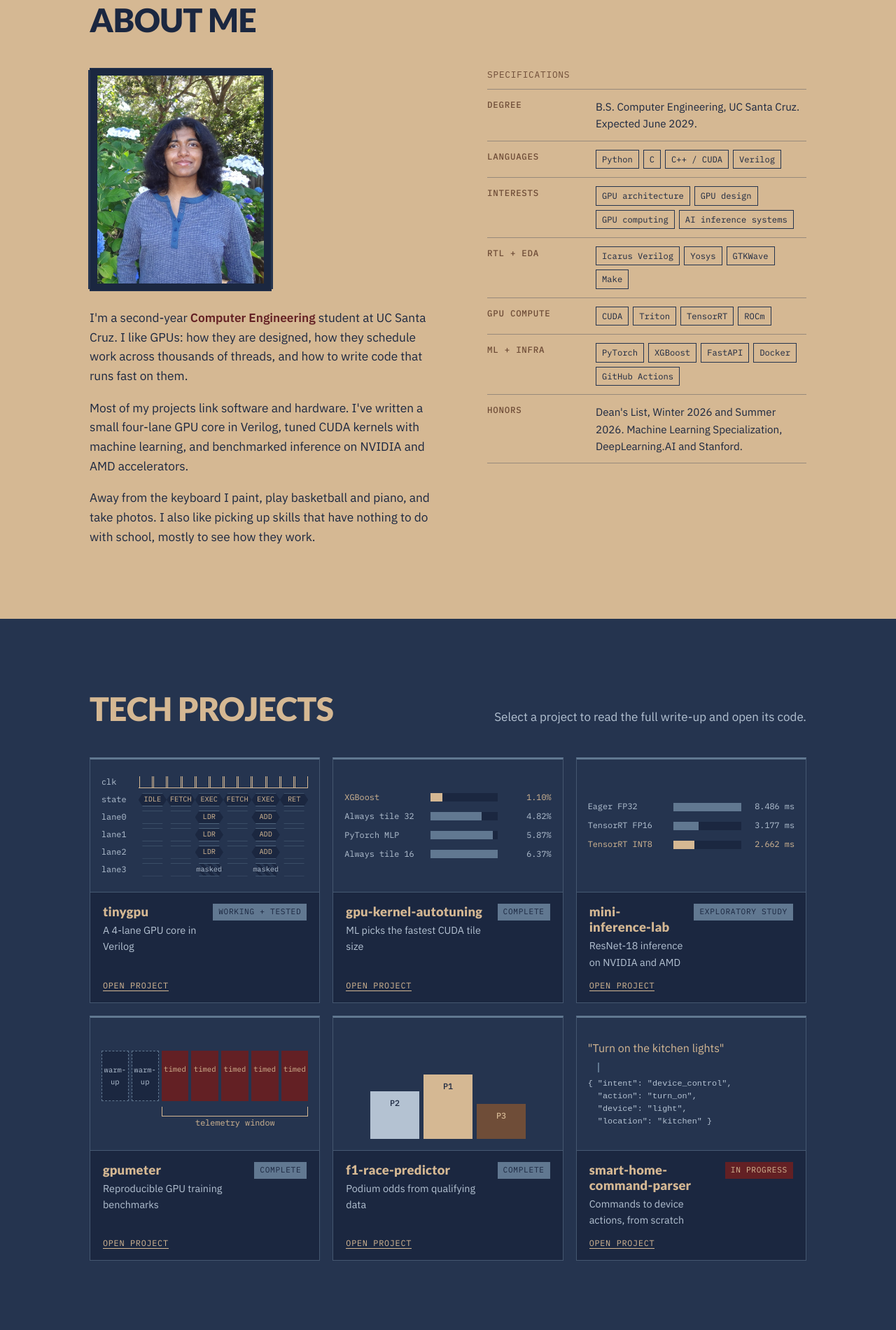
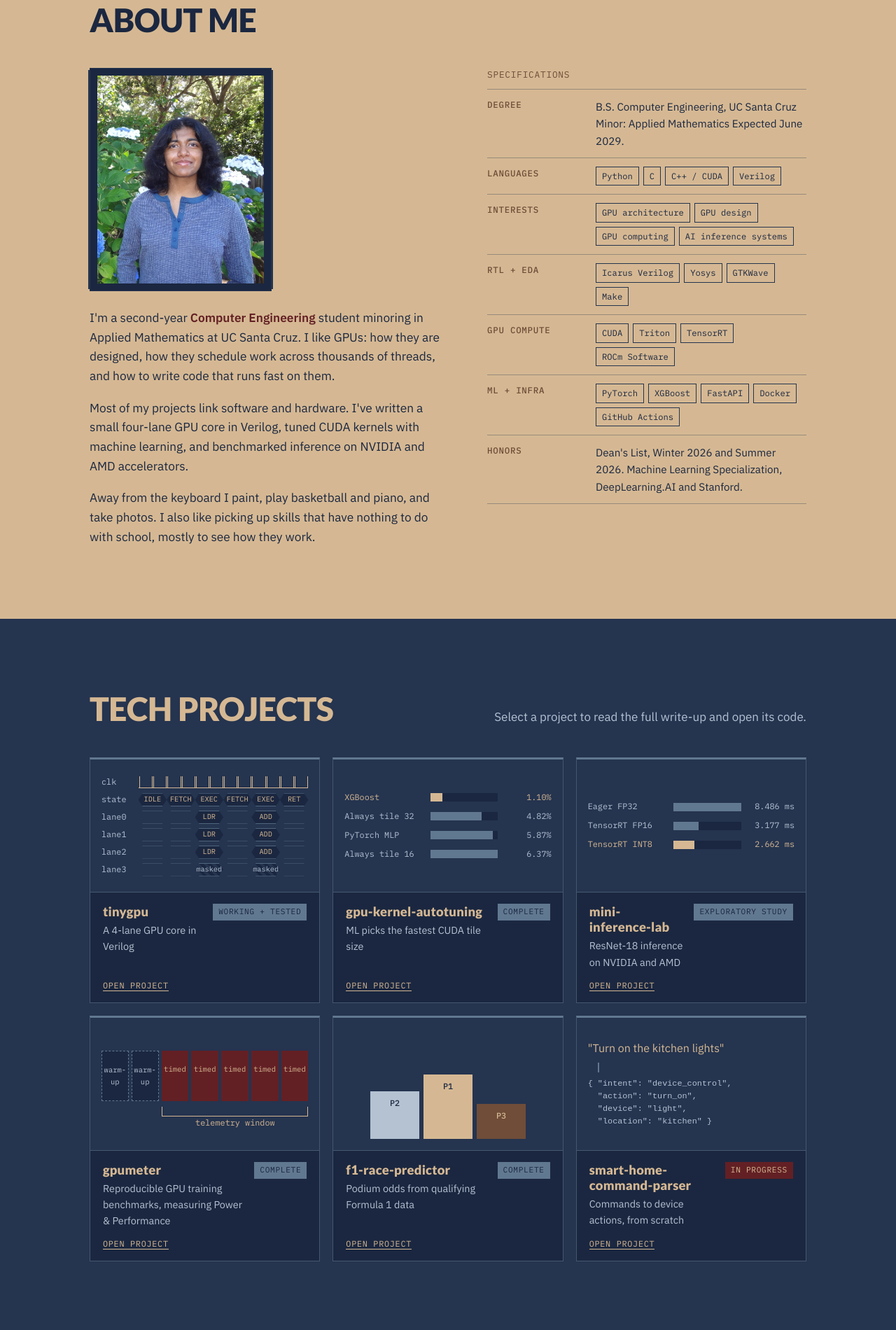
Before and after one commit to rewap23/rewa-bathula, a plain HTML site: page index.html in a window 1280 px wide. Shown: the part 820-2720 px from the top of the page at 70% size. Drawn offline with Linux system fonts and the light colour scheme.

Commit message:
Changes to wording in site

```diff
--- a/index.html
+++ b/index.html
@@ -382,7 +382,7 @@ footer .wrap { display: flex; flex-wrap: wrap; justify-content: space-between; g
 <header class="hero" id="top">
   <div class="wrap">
     <div>
-      <p class="mono">Computer Engineering · UC Santa Cruz</p>
+      <p class="mono">Computer Engineering + Applied Math · UC Santa Cruz</p>
       <h1>Rewa Bathula</h1>
       <p class="lede">I build things where software meets silicon: a GPU core in Verilog, CUDA kernels, and AI inference systems.</p>
       <div class="cta">
@@ -421,17 +421,17 @@ footer .wrap { display: flex; flex-wrap: wrap; justify-content: space-between; g
         <figure class="portrait">
           <img src="photos/rewa.jpg" width="900" height="1125" alt="Rewa Bathula standing in front of blue and white hydrangeas">
         </figure>
-        <p>I'm a second-year <strong>Computer Engineering</strong> student at UC Santa Cruz. I like GPUs: how they are designed, how they schedule work across thousands of threads, and how to write code that runs fast on them.</p>
+        <p>I'm a second-year <strong>Computer Engineering</strong> student minoring in Applied Mathematics at UC Santa Cruz. I like GPUs: how they are designed, how they schedule work across thousands of threads, and how to write code that runs fast on them.</p>
         <p>Most of my projects link software and hardware. I've written a small four-lane GPU core in Verilog, tuned CUDA kernels with machine learning, and benchmarked inference on NVIDIA and AMD accelerators.</p>
         <p>Away from the keyboard I paint, play basketball and piano, and take photos. I also like picking up skills that have nothing to do with school, mostly to see how they work.</p>
       </div>
       <table class="spec">
         <caption class="mono">Specifications</caption>
-        <tr><th scope="row">Degree</th><td>B.S. Computer Engineering, UC Santa Cruz. Expected June 2029.</td></tr>
+        <tr><th scope="row">Degree</th><td>B.S. Computer Engineering, UC Santa Cruz Minor: Applied Mathematics Expected June 2029.</td></tr>
         <tr><th scope="row">Languages</th><td><ul class="tags"><li>Python</li><li>C</li><li>C++ / CUDA</li><li>Verilog</li></ul></td></tr>
         <tr><th scope="row">Interests</th><td><ul class="tags"><li>GPU architecture</li><li>GPU design</li><li>GPU computing</li><li>AI inference systems</li></ul></td></tr>
         <tr><th scope="row">RTL + EDA</th><td><ul class="tags"><li>Icarus Verilog</li><li>Yosys</li><li>GTKWave</li><li>Make</li></ul></td></tr>
-        <tr><th scope="row">GPU compute</th><td><ul class="tags"><li>CUDA</li><li>Triton</li><li>TensorRT</li><li>ROCm</li></ul></td></tr>
+        <tr><th scope="row">GPU compute</th><td><ul class="tags"><li>CUDA</li><li>Triton</li><li>TensorRT</li><li>ROCm Software</li></ul></td></tr>
         <tr><th scope="row">ML + infra</th><td><ul class="tags"><li>PyTorch</li><li>XGBoost</li><li>FastAPI</li><li>Docker</li><li>GitHub Actions</li></ul></td></tr>
         <tr><th scope="row">Honors</th><td>Dean's List, Winter 2026 and Summer 2026. Machine Learning Specialization, DeepLearning.AI and Stanford.</td></tr>
       </table>
@@ -484,7 +484,7 @@ footer .wrap { display: flex; flex-wrap: wrap; justify-content: space-between; g
   <figcaption>Warm-up is excluded. Only the timed steps are measured.</figcaption>
 </figure>
         <div class="tile-meta">
-          <div><h3>gpumeter</h3><p>Reproducible GPU training benchmarks</p></div>
+          <div><h3>gpumeter</h3><p>Reproducible GPU training benchmarks, measuring Power & Performance</p></div>
           <span class="pill done">Complete</span>
         </div>
         <button class="tile-hit" type="button" data-proj="gpumeter" aria-haspopup="dialog"><span class="tile-more mono">Open project</span><span class="sr">Open gpumeter</span></button>
@@ -495,7 +495,7 @@ footer .wrap { display: flex; flex-wrap: wrap; justify-content: space-between; g
   <figcaption>Ranks all 22 drivers by podium probability.</figcaption>
 </figure>
         <div class="tile-meta">
-          <div><h3>f1-race-predictor</h3><p>Podium odds from qualifying data</p></div>
+          <div><h3>f1-race-predictor</h3><p>Podium odds from qualifying Formula 1 data</p></div>
           <span class="pill done">Complete</span>
         </div>
         <button class="tile-hit" type="button" data-proj="f1-race-predictor" aria-haspopup="dialog"><span class="tile-more mono">Open project</span><span class="sr">Open f1-race-predictor</span></button>
@@ -576,7 +576,7 @@ footer .wrap { display: flex; flex-wrap: wrap; justify-content: space-between; g
   <div class="wrap contact">
     <div>
       <h2>Want to talk GPUs?</h2>
-      <p>I'm looking for chances to work on GPU and ML infrastructure. Reach me on LinkedIn, see what I'm building on GitHub, or read what I'm learning on my Medium blog.</p>
+      <p>I'm looking for chances to work on GPU design and verification and GPU computing. Reach me on LinkedIn, see what I'm building on GitHub, or read what I'm learning on my Medium blog.</p>
     </div>
     <div class="cta" style="margin-top:0">
       <a class="btn solid" href="https://www.linkedin.com/in/rewa-bathula/">LinkedIn</a>
```
